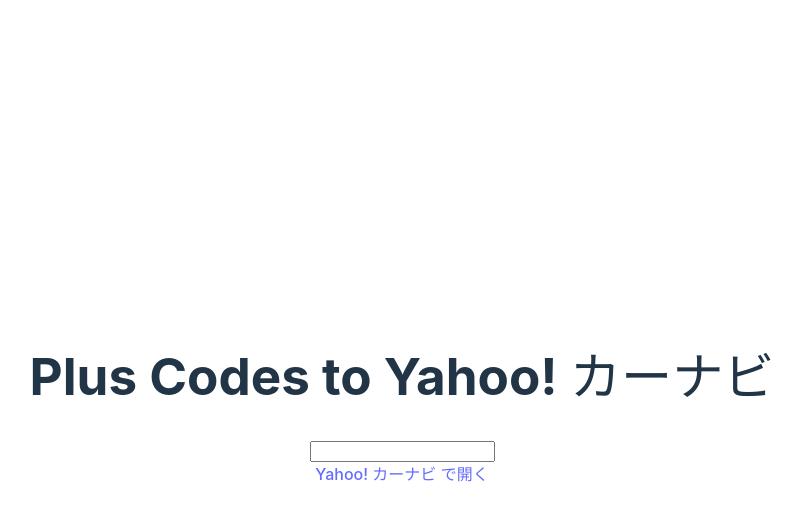
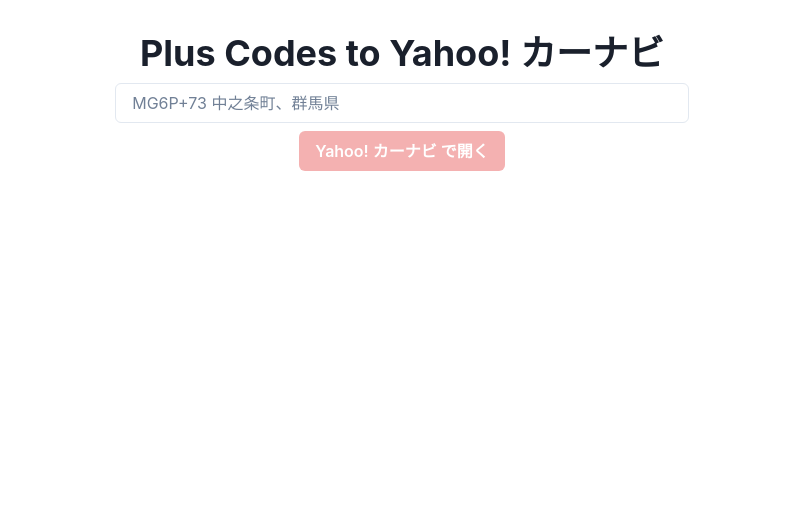
Before and after one commit to polamjag/plus-code-to-yjcarnavi, a React (Vite) app: page / in a window 1280 px wide. Shown: the top 520 px of the page, without its empty margins (238-1039 px from the left). Built offline with nearby package versions, Linux system fonts and the light colour scheme.

Commit message:
chakra ui

```diff
--- a/package.json
+++ b/package.json
@@ -10,6 +10,7 @@
     "preview": "vite preview"
   },
   "dependencies": {
+    "@chakra-ui/react": "^2.8.0",
     "open-location-code-typescript": "^1.5.0",
     "react": "^18.2.0",
     "react-dom": "^18.2.0"
--- a/src/App.tsx
+++ b/src/App.tsx
@@ -1,6 +1,14 @@
 import { useState } from "react";
 import "./App.css";
 import OpenLocationCode from "open-location-code-typescript";
+import {
+  Button,
+  Container,
+  Heading,
+  Input,
+  Text,
+  VStack,
+} from "@chakra-ui/react";
 
 const queryGsi = async (address: string) => {
   const res = await fetch(
@@ -46,17 +54,34 @@
 
   return (
     <>
-    <h1>Plus Codes to Yahoo! カーナビ</h1>
-      <input
-        type="text"
-        value={plusCodeInput}
-        onChange={(e) => onSetPlusCodeInput(e.target.value)}
-      />
-      <div>
-        <a href={yjcarnaviUrl}>Yahoo! カーナビ で開く</a>
-        <br />
-        <small>{yjcarnaviUrl}</small>
-      </div>
+      <VStack>
+        <Container>
+          <Heading>Plus Codes to Yahoo! カーナビ</Heading>
+        </Container>
+        <Container>
+          <Input
+            type="text"
+            value={plusCodeInput}
+            onChange={(e) => onSetPlusCodeInput(e.target.value)}
+            placeholder="MG6P+73 中之条町、群馬県"
+          />
+        </Container>
+        <Container>
+          <Button
+            href={yjcarnaviUrl}
+            as="a"
+            isDisabled={!yjcarnaviUrl}
+            colorScheme="red"
+          >
+            Yahoo! カーナビ で開く
+          </Button>
+        </Container>
+        {yjcarnaviUrl && (
+          <Container>
+            <Text fontSize="xs">{yjcarnaviUrl} を開きます</Text>
+          </Container>
+        )}
+      </VStack>
     </>
   );
 }
--- a/src/main.tsx
+++ b/src/main.tsx
@@ -1,10 +1,12 @@
-import React from 'react'
-import ReactDOM from 'react-dom/client'
-import App from './App.tsx'
-import './index.css'
+import React from "react";
+import ReactDOM from "react-dom/client";
+import App from "./App.tsx";
+import { ChakraProvider } from "@chakra-ui/react";
 
-ReactDOM.createRoot(document.getElementById('root')!).render(
+ReactDOM.createRoot(document.getElementById("root")!).render(
   <React.StrictMode>
-    <App />
-  </React.StrictMode>,
-)
+    <ChakraProvider>
+      <App />
+    </ChakraProvider>
+  </React.StrictMode>
+);
```
Also changed, not shown: 1 other file (tests, documents, lock files or other folders).
